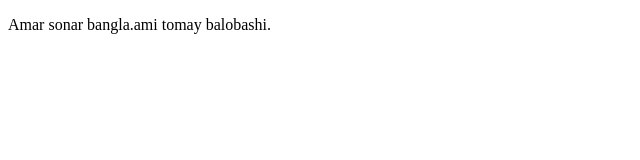
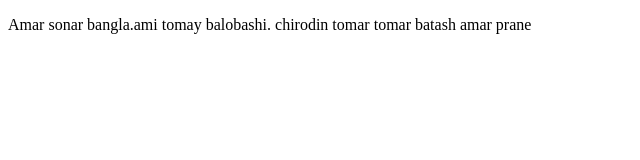
Before and after one commit to sharifulislam565619/conflict, a plain HTML site: page index.html in a window 1280 px wide. Shown: the whole page, without its empty margins (0-640 px from the left). Drawn offline with Linux system fonts and the light colour scheme.

Commit message:
Akash added

```diff
--- a/index.html
+++ b/index.html
@@ -8,7 +8,9 @@
 </head>
 <body>
 
-    <p>Amar sonar bangla.ami tomay balobashi.</p>
+    <p>Amar sonar bangla.ami tomay balobashi.
+        chirodin tomar tomar batash amar prane
+    </p>
 
 
 </body>
```
